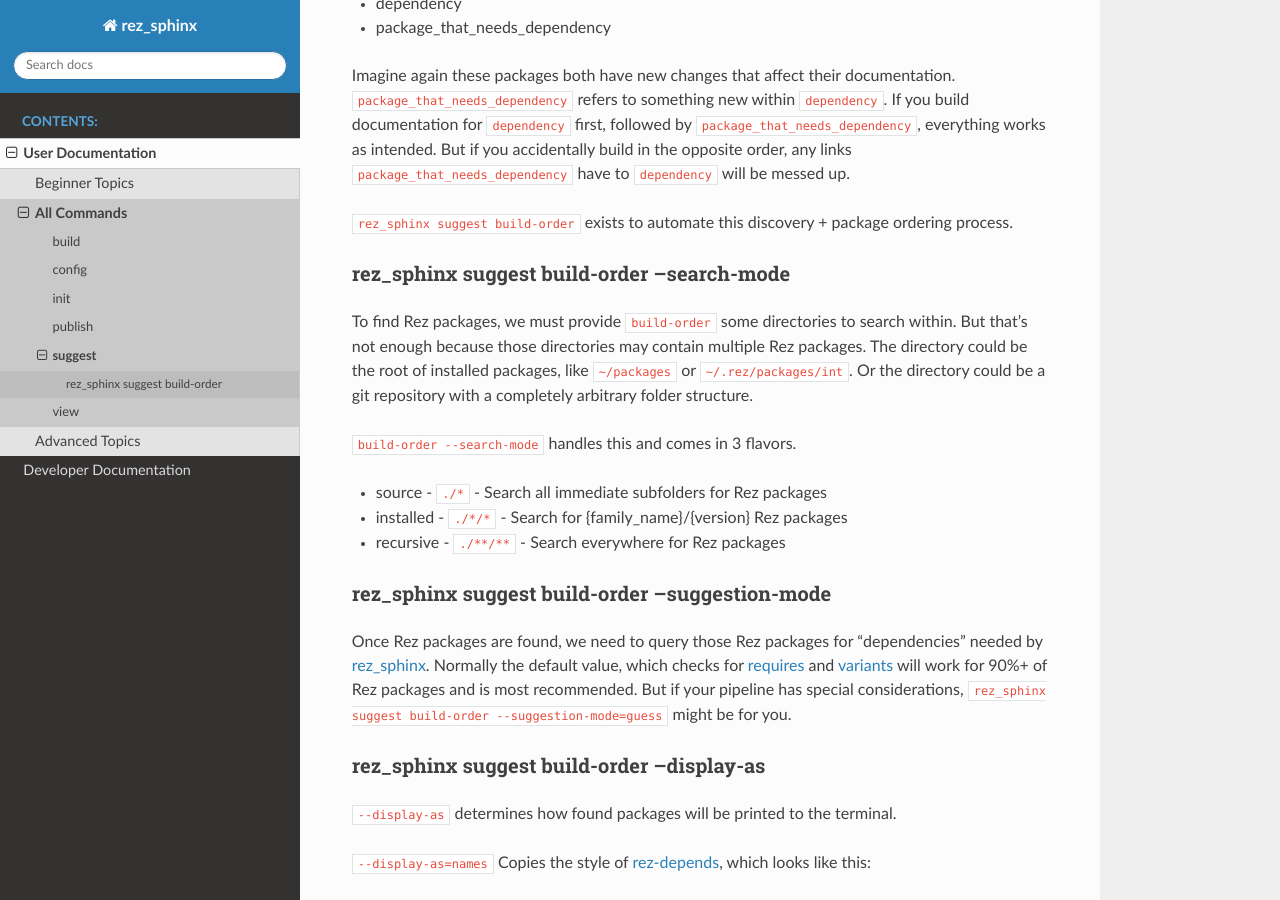
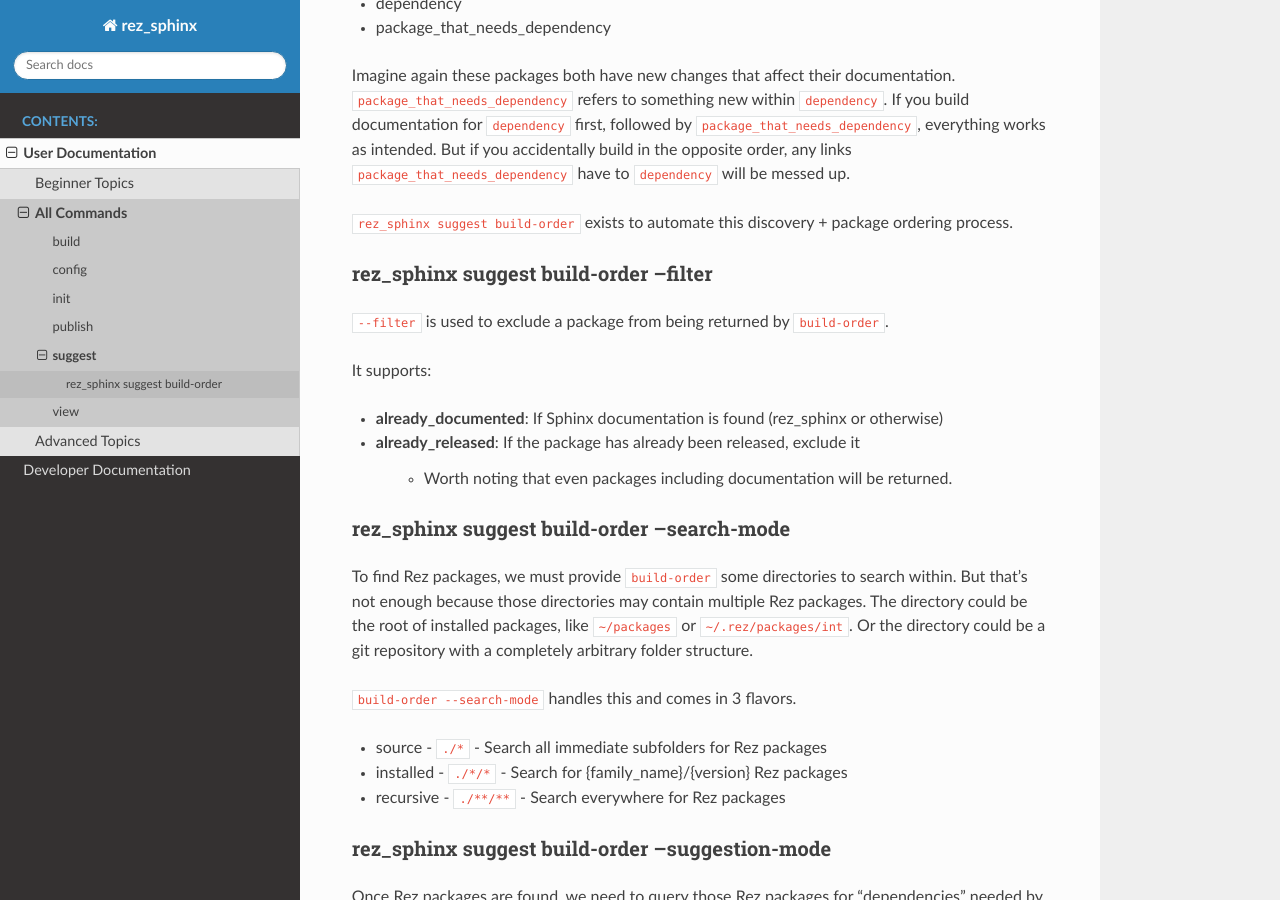
Before and after one commit to ColinKennedy/rez_developer_packages, a Sphinx documentation site: the page built from rez_sphinx/documentation/suggest_command.rst, in a window 1280 px wide and 900 px high, scrolled down 392 px. Built offline with Sphinx 7.4.7 and the Read the Docs theme 2.0.0, drawn with Linux system fonts in a browser that asks for light colours; pages that are not in the unit, such as notebooks, are missing from menus; the version number could not be read and is left out.

Commit message:
Added documentation

```diff
--- a/rez_sphinx/documentation/suggest_command.rst
+++ b/rez_sphinx/documentation/suggest_command.rst
@@ -31,6 +31,21 @@ But if you accidentally build in the opposite order, any links
 
 ``rez_sphinx suggest build-order`` exists to automate this discovery + package
 ordering process.
+
+
+.. _build-order --filter:
+
+rez_sphinx suggest build-order --filter
+=======================================
+
+``--filter`` is used to exclude a package from being returned by ``build-order``.
+
+It supports:
+
+- **already_documented**: If Sphinx documentation is found (rez_sphinx or otherwise)
+- **already_released**: If the package has already been released, exclude it
+
+    - Worth noting that even packages including documentation will be returned.
 
 
 .. _build-order --search-mode:
```
